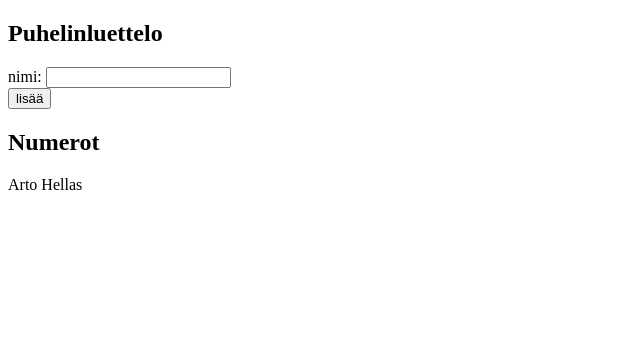
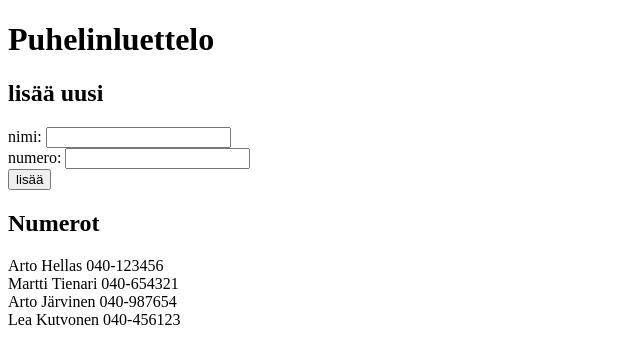
Before and after one commit to teemuko/hs-avoin-yo-fullstack, a React (Create React App) app in the folder osa2/puhelinluettelo/: page / in a window 1280 px wide. Shown: the top 364 px of the page, without its empty margins (0-640 px from the left). Built offline with nearby package versions, Linux system fonts and the light colour scheme; the HTML template or start-up script is replaced by a standard one.

Commit message:
Osa2 -harjoitus 2.8 puhelinluettelo.

```diff
--- a/osa2/puhelinluettelo/src/App.js
+++ b/osa2/puhelinluettelo/src/App.js
@@ -3,9 +3,13 @@ import Person from './components/Person'
 
 const App = () => {
   const [ persons, setPersons] = useState([
-    { name: 'Arto Hellas'}
+    { name: 'Arto Hellas', phone: '040-123456' },
+    { name: 'Martti Tienari', phone: '040-654321' },
+    { name: 'Arto Järvinen', phone: '040-987654' },
+    { name: 'Lea Kutvonen', phone: '040-456123' }
   ])
   const [ newName, setNewName ] = useState('')
+  const [ newPhone, setNewPhone ] = useState('')
 
   const rows = () => persons.map(person =>
     <Person
@@ -14,30 +18,55 @@ const App = () => {
     />
   )
 
+  const clearInputFields = () => {
+    setNewName('')
+    setNewPhone('')
+  }
+
   const addPerson = (event) => {
     event.preventDefault()
+    let namesArray = persons.map(person =>
+      person.name
+    )
+
+    if (namesArray.includes(newName)) {
+      window.alert(`${newName} on jo luettelossa`)
+      clearInputFields()
+      return;
+    }
+
     const personObject = {
       name: newName,
-      id: newName,
+      phone: newPhone
     }
 
     setPersons(persons.concat(personObject))
-    setNewName('')
+    clearInputFields()
   }
 
-  const handlePersonChange = (event) => {
+  const handleNameChange = (event) => {
     setNewName(event.target.value)
+  }
+
+  const handlePhoneChange = (event) => {
+    setNewPhone(event.target.value)
   }
 
   return (
     <div>
-      <h2>Puhelinluettelo</h2>
+      <h1>Puhelinluettelo</h1>
+      <h2>lisää uusi</h2>
       <form onSubmit={addPerson}>
         <div>
           nimi: <input
                   value={newName}
-                  onChange={handlePersonChange}
+                  onChange={handleNameChange}
                 />
+        </div>
+        <div>numero: <input
+                       value={newPhone}
+                       onChange={handlePhoneChange}
+                     />
         </div>
         <div>
           <button type="submit">lisää</button>
--- a/osa2/puhelinluettelo/src/components/Person.js
+++ b/osa2/puhelinluettelo/src/components/Person.js
@@ -2,7 +2,7 @@ import React from 'react'
 
 const Person = ({ person }) => {
   return (
-    <div>{person.name}</div>
+    <div>{person.name} {person.phone}</div>
   )
 }
 
```
